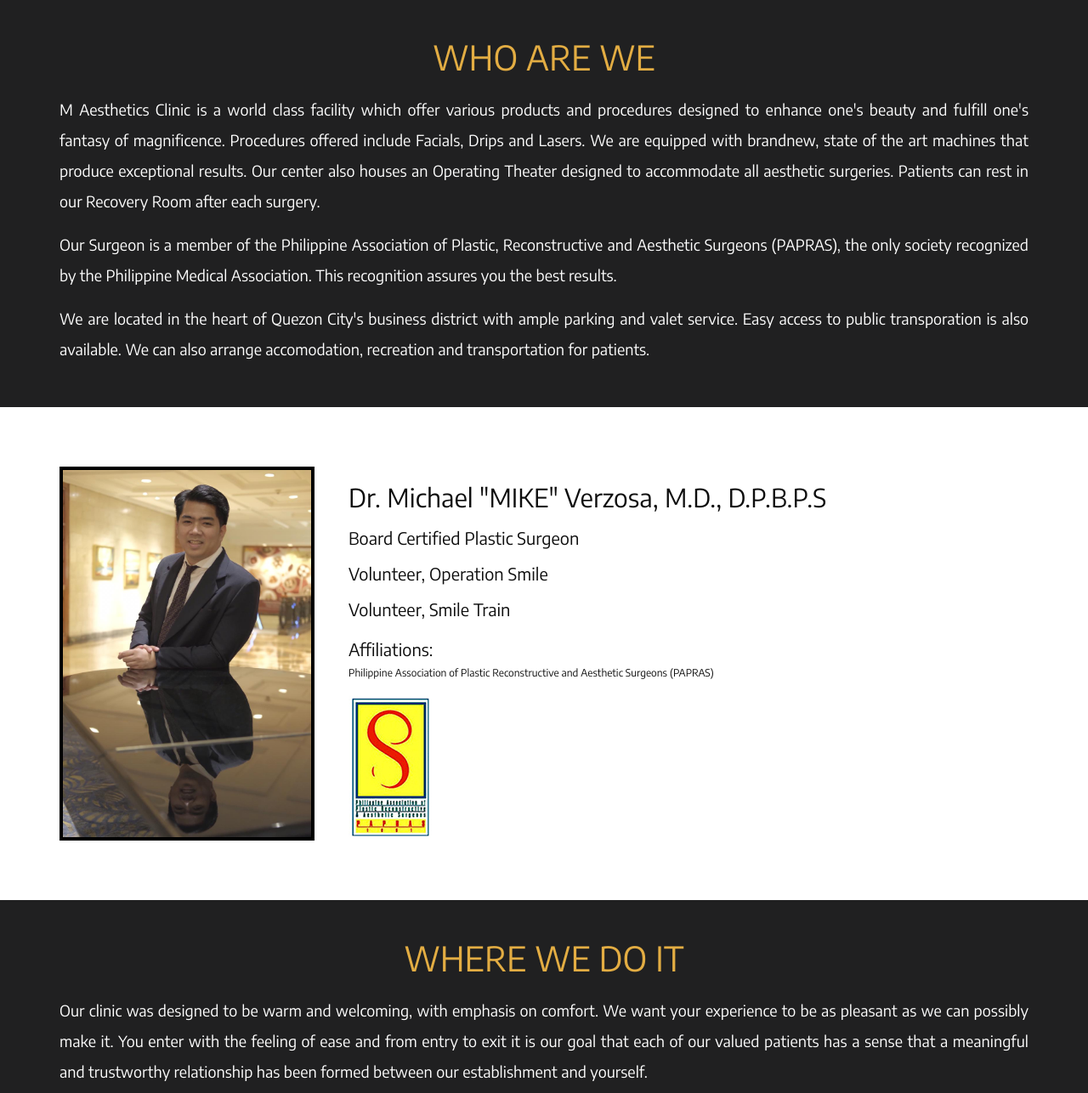
After one commit to gnegamino/maesthetics, a PHP site: page /about.php in a window 1280 px wide. The commit adds this page. Shown: the part 929-2215 px from the top of the page at 85% size. Run offline with PHP 8.4, Linux system fonts and the light colour scheme; some libraries are stand-ins or nearby versions.

Commit message:
:star: Added About UI

```diff
--- /dev/null
+++ b/about.php
@@ -0,0 +1,70 @@
+<?php require_once('layouts/master_header.php'); ?>
+
+<div id="app">
+    <div class="about pushed-content">
+        <?php require_once('layouts/sub-navigation.php'); ?>
+        <div class="regular-content parallax-2">
+            <div class="container">
+                <div class="hero-title hero-title--left">
+                    <h1>OUR COMPANY</h1>
+                    <h2>Your beauty, our expertise.</h2>
+                    <h2>Allure and shine!</h2>
+                </div>
+            </div>
+        </div>
+        <div class="content-section section--slate">
+            <div class="container">
+                <div class="content-header">
+                    WHO ARE WE
+                </div>
+                <p class="content-paragraph">
+                    M Aesthetics Clinic is a world class facility which offer various products and procedures designed to enhance one's beauty and fulfill one's fantasy of magnificence. Procedures offered include Facials, Drips and Lasers. We are equipped with brandnew, state of the art machines that produce exceptional results. Our center also houses an Operating Theater designed to accommodate all aesthetic surgeries. Patients can rest in our Recovery Room after each surgery.
+                </p>
+                <p class="content-paragraph">
+                    Our Surgeon is a member of the Philippine Association of Plastic, Reconstructive and Aesthetic Surgeons (PAPRAS), the only society recognized by the Philippine Medical Association. This recognition assures you the best results.
+                </p>
+                <p class="content-paragraph">
+                    We are located in the heart of Quezon City's business district with ample parking and valet service. Easy access to public transporation is also available. We can also arrange accomodation, recreation and transportation for patients.
+                </p>
+            </div>
+        </div>
+        <div class="content-section section--light">
+            <div class="owner-section">
+                <div class="container">
+                    <div class="doctor-mike">
+                        <img class="doctor-mike-image" src="/assets/images/mike-versoza.jpeg">
+                        <div class="doctor-mike-details">
+                            <h2>Dr. Michael "MIKE" Verzosa, M.D., D.P.B.P.S</h2>
+                            <h3>Board Certified Plastic Surgeon</h3>
+                            <h3>Volunteer, Operation Smile</h3>
+                            <h3>Volunteer, Smile Train</h3>
+                            <div class="doctor-mike-affiliations">
+                                <h3>Affiliations:</h3>
+                                <h6>Philippine Association of Plastic Reconstructive and Aesthetic Surgeons (PAPRAS)</h6>
+                                <img src="/assets/images/papras.png">
+                            </div>
+                        </div>
+                    </div>
+                </div>
+            </div>
+        </div>
+        <div class="content-section section--slate">
+            <div class="container">
+                <div class="content-header">
+                    WHERE WE DO IT
+                </div>
+                <p class="content-paragraph">
+                    Our clinic was designed to be warm and welcoming, with emphasis on comfort. We want your experience to be as pleasant as we can possibly make it. You enter with the feeling of ease and from entry to exit it is our goal that each of our valued patients has a sense that a meaningful and trustworthy relationship has been formed between our establishment and yourself.
+                </p>
+                <div class="gallery">
+                    <img src="/assets/images/place1.jpg">
+                    <img src="/assets/images/place2.jpg">
+                    <img src="/assets/images/place3.jpg">
+                    <img src="/assets/images/place4.jpg">
+                </div>
+            </div>
+        </div>
+    </div>
+</div>
+
+<?php require_once('layouts/master_footer.php'); ?>
--- a/assets/scss/main.scss
+++ b/assets/scss/main.scss
@@ -190,28 +190,6 @@ body {
     }
 }
 
-.hero-title {
-    padding-top: 20%;
-    h1 {
-        font-size: 65px;
-        color: $primary-color;
-        text-transform: uppercase;
-    }
-    h2 {
-        font-size: 18px;
-        width: 60%;
-        line-height: 2;
-    }
-    &.hero-title--left {
-        text-align: left;
-    }
-    &.hero-title--right {
-        text-align: right;
-        h2 {
-            float: right;
-        }
-    }
-}
 
 // HOME
 .book-now {
@@ -417,3 +395,81 @@ body {
         }
     }
 }
+
+// About Us
+.about {
+    #sub-navigation-bar {
+        visibility: visible;
+        opacity: 1;
+    }
+    .owner-section {
+        top: 0px;
+        background-color: $light-color;
+        h2, h3, h6 {
+            color: lighten($dark-color, 5%);
+        }
+    }
+    .our-team {
+        .member-name {
+            font-size: 25px;
+            text-align: left;
+            font-weight: 700;
+        }
+        .member-position {
+            font-size: 20px;
+            text-align: left;
+        }
+        .team-detail {
+            margin-top: 30px;
+            display: flex;
+            img {
+                width: 25%;
+            }
+            .detail {
+                margin-left: 30px;
+                p {
+                    text-align: left;
+                    line-height: 2;
+                    margin-top: 10px;
+                    font-size: 16px;
+                }
+            }
+        }
+    }
+    .gallery {
+        display: flex;
+        flex-wrap: wrap;
+        img {
+            flex: 1;
+            width: 20%;
+            height: 256px;
+            padding: 15px;
+            &:hover {
+                opacity: .7;
+            }
+        }
+    }
+    .hero-title {
+        padding-top: 20%;
+        padding-bottom: 20%;
+        h1 {
+            font-size: 65px;
+            color: $primary-color;
+            text-transform: uppercase;
+        }
+        h2 {
+            font-size: 18px;
+            width: 60%;
+            line-height: 2;
+        }
+        &.hero-title--left {
+            text-align: left;
+        }
+        &.hero-title--right {
+            text-align: right;
+            h2 {
+                float: right;
+            }
+        }
+    }
+}
--- /dev/null
+++ b/layouts/sub-navigation.php
@@ -0,0 +1,54 @@
+<div id="sub-navigation-bar" class="navigation-bar">
+    <div class="client-contact">
+        <div class="client-contact-item">
+            <span class="fa fa-envelope"></span>
+            <span class="client-contact-text">info@maesthetics.com</span>
+        </div>
+        <div class="client-contact-item">
+            <span class="fa fa-phone"></span>
+            <span class="client-contact-text">(+632) 756 2154</span>
+        </div>
+        <div class="client-contact-item">
+            <span class="fa fa-mobile"></span>
+            <span class="client-contact-text">(+63917) 829 6319</span>
+        </div>
+    </div>
+    <div class="container">
+        <div class="sub-navigation-bar">
+            <div class="left">
+                <a to="/">
+                    <div class="sub-client-logo">
+                        <img class="client-logo-img" src="/assets/images/client-logo.png">
+                    </div>
+                </a>
+                <div class="navigation-bar-group">
+                    <div class="navigation-bar-content">
+                        <a href="about.php">
+                            About
+                        </a>
+                    </div>
+                    <div class="navigation-bar-content">
+                        <a href="services.php">
+                            Services
+                        </a>
+                    </div>
+                    <div class="navigation-bar-content">
+                        <a href="contact.php">
+                            Contact Us
+                        </a>
+                    </div>
+                </div>
+            </div>
+            <div class="right">
+                <div class="navigation-bar-group social-media">
+                    <div class="social-media-link facebook">
+                        <i class="fa fa-facebook-square fa-2x"></i>
+                    </div>
+                    <div class="social-media-link instagram">
+                        <i class="fa fa-instagram fa-2x"></i>
+                    </div>
+                </div>
+            </div>
+        </div>
+    </div>
+</div>
```
Also changed, not shown: public/build/css/main.css, 1 other file.
